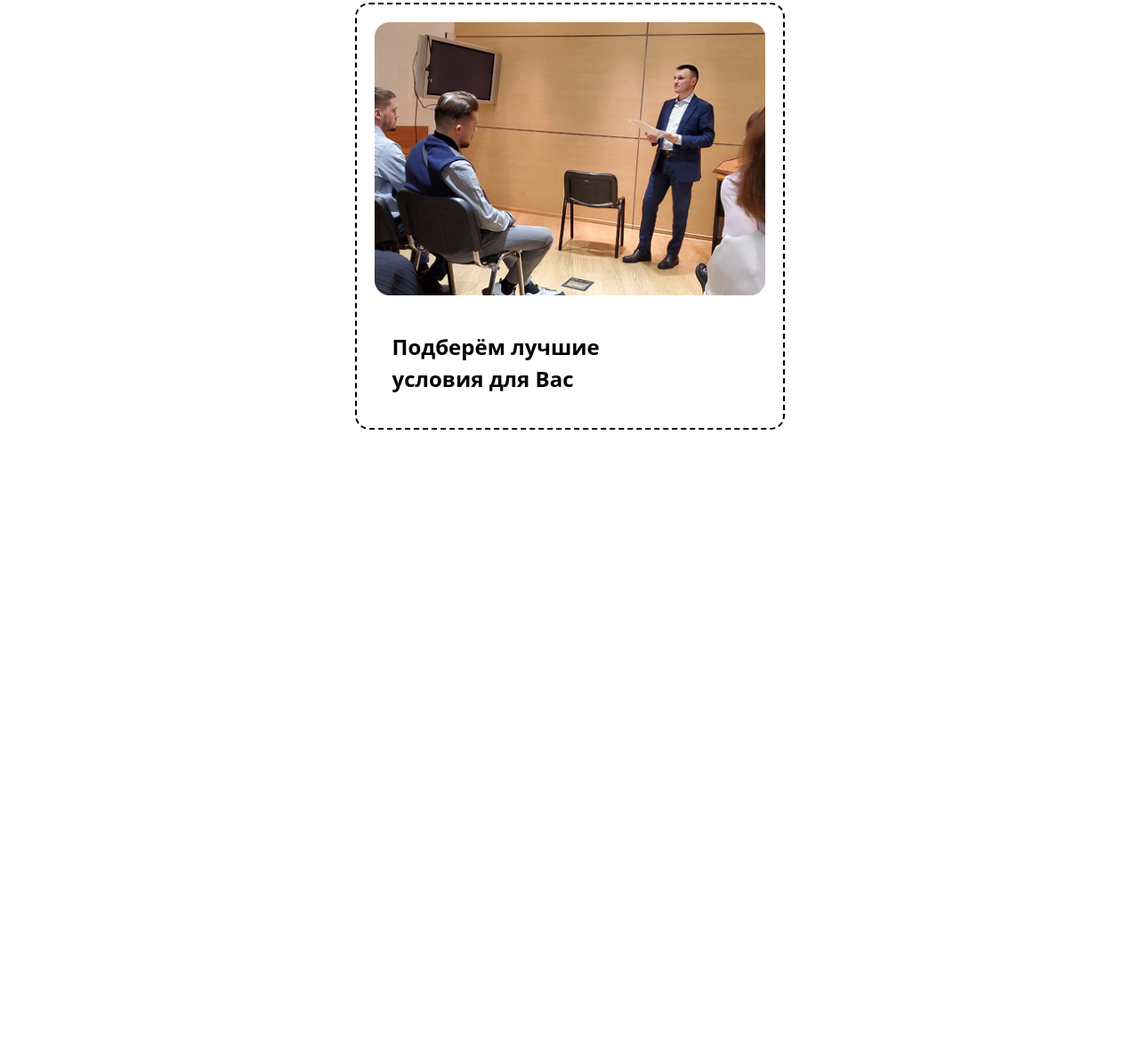
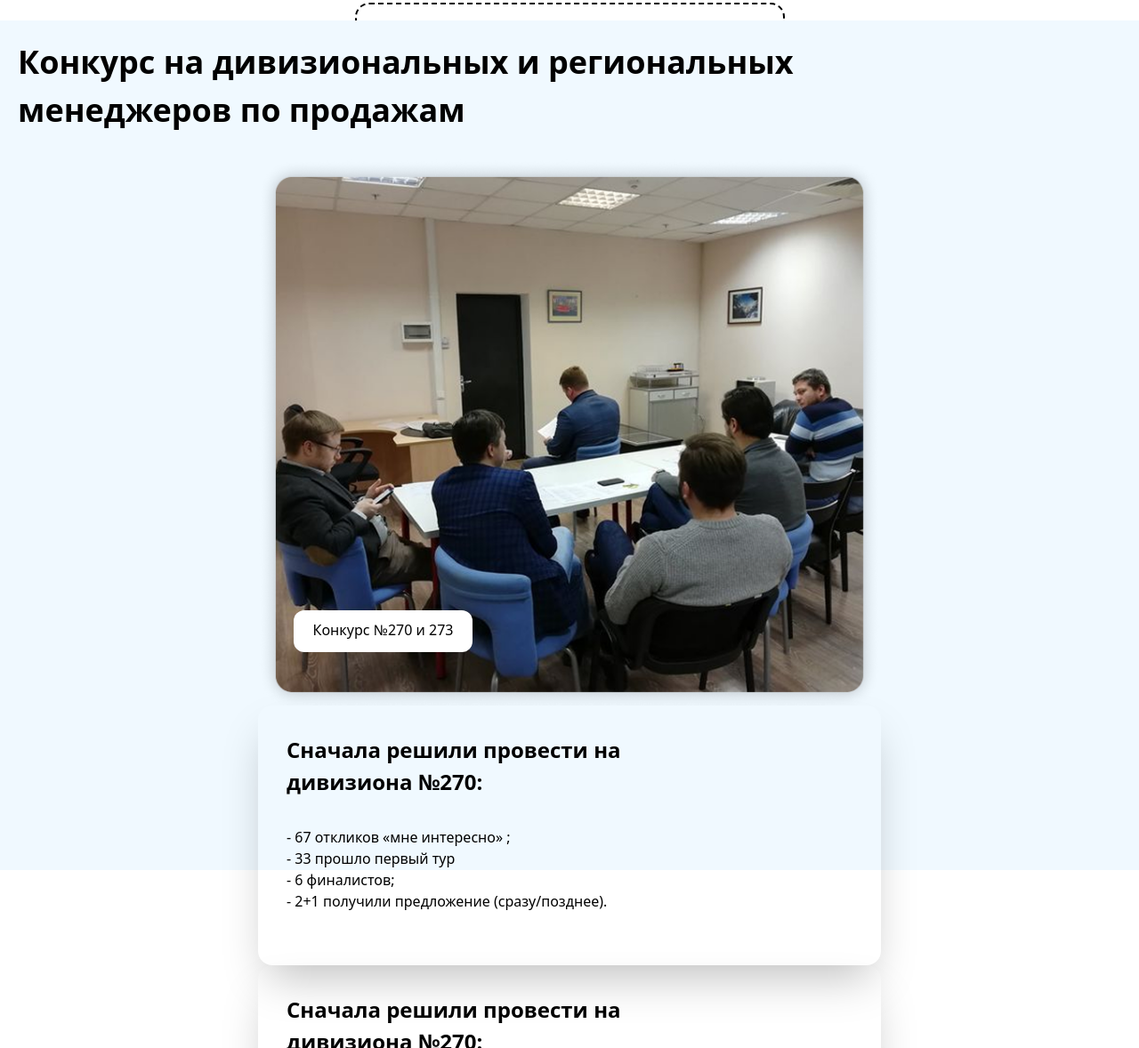
Before and after one commit to Smi1e-design/ins, a website: page index.html in a window 1280 px wide. Shown: the part 4346-5524 px from the top of the page at 89% size. Before the commit the page ends 4829 px from the top, so only its background shows below. Drawn offline with Linux system fonts and the light colour scheme.

Commit message:
section-5

```diff
--- a/index.html
+++ b/index.html
@@ -293,7 +293,7 @@
         </div>
       </section>
       <section>
-        <div class="max-w-[1440px] lg:h-[950px] h-[1100px] bg-amber-100 m-auto flex gap-20 p-5  flex-wrap items-center justify-center">
+        <div class="max-w-[1440px] lg:h-[950px] h-[1100px]  m-auto flex gap-20 p-5  flex-wrap items-center justify-center">
             <div class="flex flex-col gap-5 lg:gap-0">
             <div class="flex flex-col gap-3">
             <h1 class="text-[36px] font-bold " >Наши кейсы</h1>
@@ -350,5 +350,38 @@
             </div>
         </div>
       </section>
+      <section>
+        <div class="w-full lg:h-[955px] h-380 bg-[#F0F9FF] mt-25 relative">
+            <div class="max-w-[1440px] h-[1055px] m-auto flex flex-col gap-7 p-5">
+                <h1 class="text-[36px] font-bold lg:p-0 p-5">Конкурс на дивизиональных и региональных <br class="lg:flex hidden"> менеджеров по продажам</h1>
+                <div class="flex flex-wrap items-center justify-center gap-5 lg:gap-0 ">
+                    <div class="w-[700px] lg:h-[614px] h-[400px] rounded-2xl bg-cover   bg-[url(11.png)] relative">
+                        <div class="w-[201px] h-[47px] bg-white rounded-xl absolute bottom-15 left-10 text-center p-2.5">Конкурс №270 и 273</div>
+                    </div>
+                    <div >
+                        <div class="lg:w-[700px] w-full h-[292px] shadow-2xl p-8 flex flex-col gap-8 rounded-2xl">
+                            <h1 class="text-[24px] font-semibold">Сначала решили провести на <br class="lg:flex hidden"> дивизиона №270:</h1>
+                            <div>
+                                <p>-  67 откликов «мне интересно» ;</p>
+                                <p>-  33 прошло первый тур</p>
+                                <p>-  6 финалистов;</p>
+                                <p>-  2+1 получили предложение (сразу/позднее).</p>
+                            </div>
+                        </div>
+                        <div class="max-w-[700px] h-[400px] shadow-2xl p-8 flex flex-col gap-8 rounded-2xl">
+                            <h1 class="text-[24px] font-semibold">Сначала решили провести на <br class="lg:flex hidden"> дивизиона №270:</h1>
+                            <div>
+                                <p>-  67 откликов «мне интересно» ;</p>
+                                <p>-  33 прошло первый тур</p>
+                                <p>-  6 финалистов;</p>
+                                <p>-  2+1 получили предложение (сразу/позднее).</p>
+                            </div>
+                            <button class="w-[241px] h-[56px] bg-[#061B3A]  rounded-[5px] text-white flex items-center p-4 pl-6 lg:mt-[30px]"><p>Узнать результат</p><img class="m-auto" src="./src/Arrow 1.png" alt=""></button>
+                        </div>
+                    </div>
+                </div>
+            </div>
+        </div>
+      </section>
 </body>
 </html>
```
Also changed, not shown: src/11.png (added), src/output.css.
